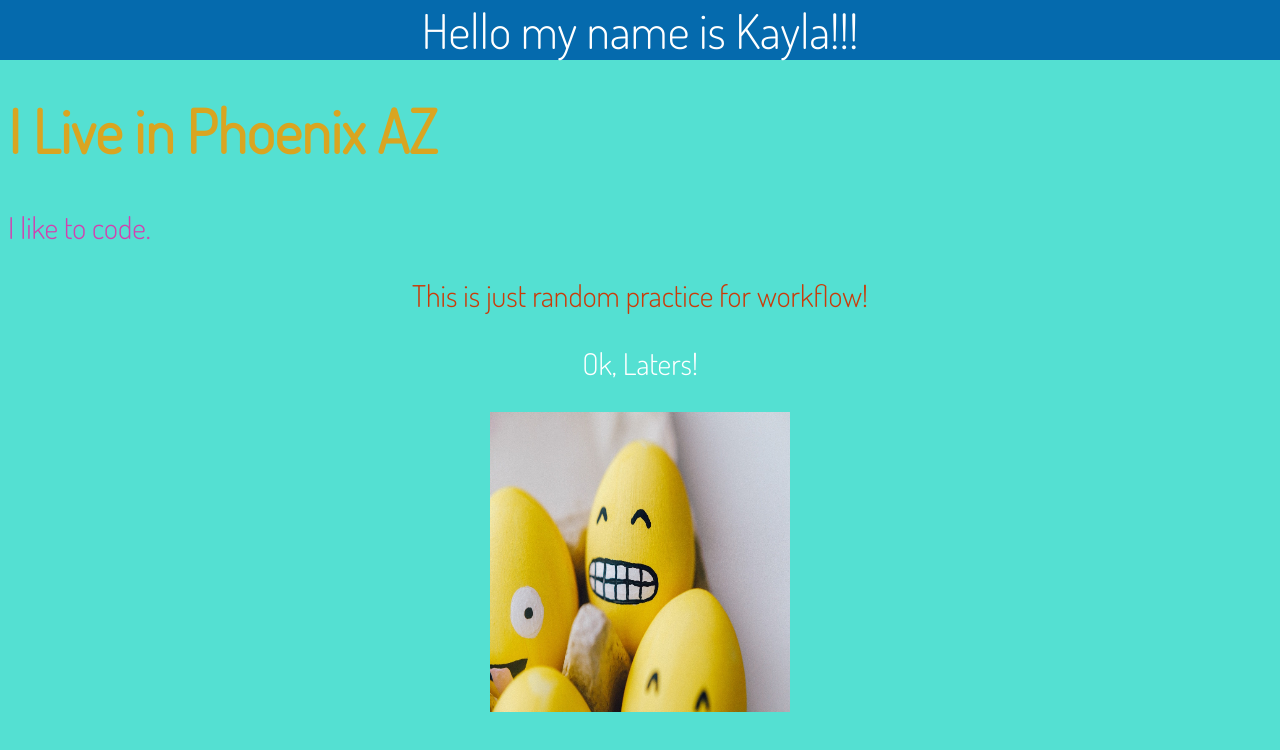
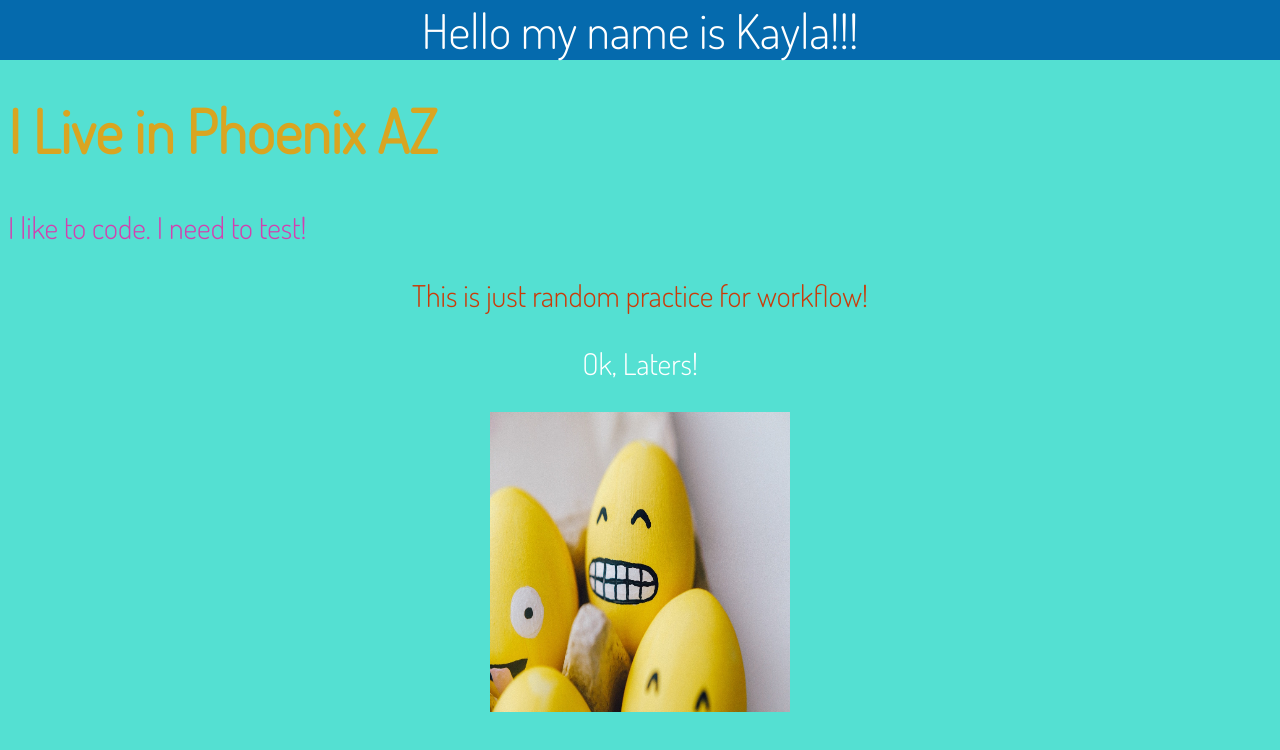
Before and after one commit to Kstrohfus/workflow-practice, a plain HTML site: page index.html in a window 1280 px wide. Drawn offline with Linux system fonts and the light colour scheme; a web font is replaced by a local one.

Commit message:
Added testing message

```diff
--- a/index.html
+++ b/index.html
@@ -18,7 +18,7 @@
     <header>Hello my name is Kayla!!!</header>
     <h1>I Live in Phoenix AZ</h1>
     <div>
-      <p class="code">I like to code.</p>
+      <p class="code">I like to code. I need to test!</p>
       <p class="random">This is just random practice for workflow!</p>
       <p class="goodbye">Ok, Laters!</p>
       <img src="img/egg-photo.jpg" alt="egg" />
```
